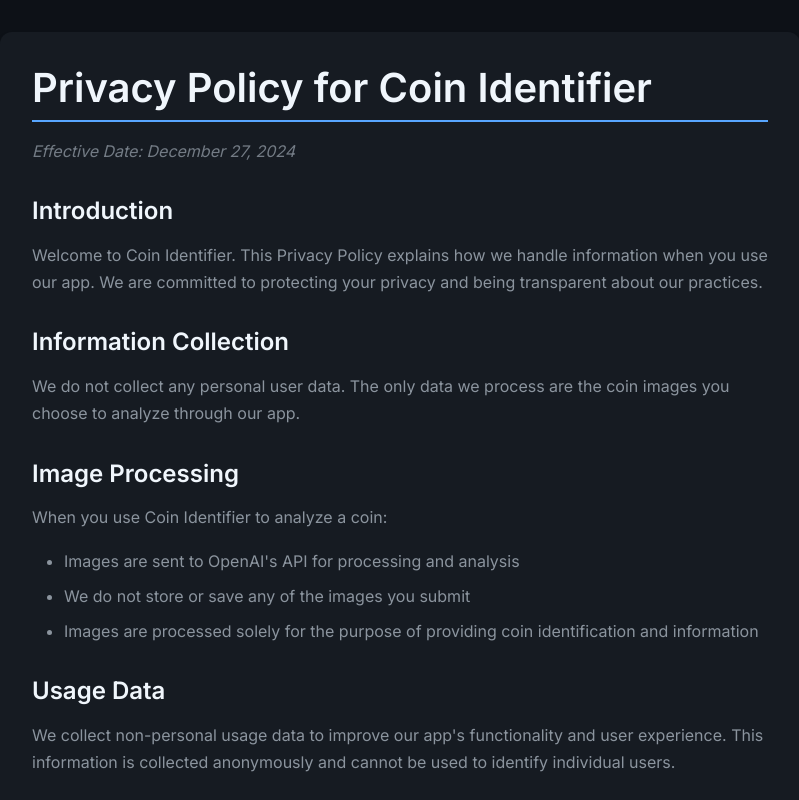
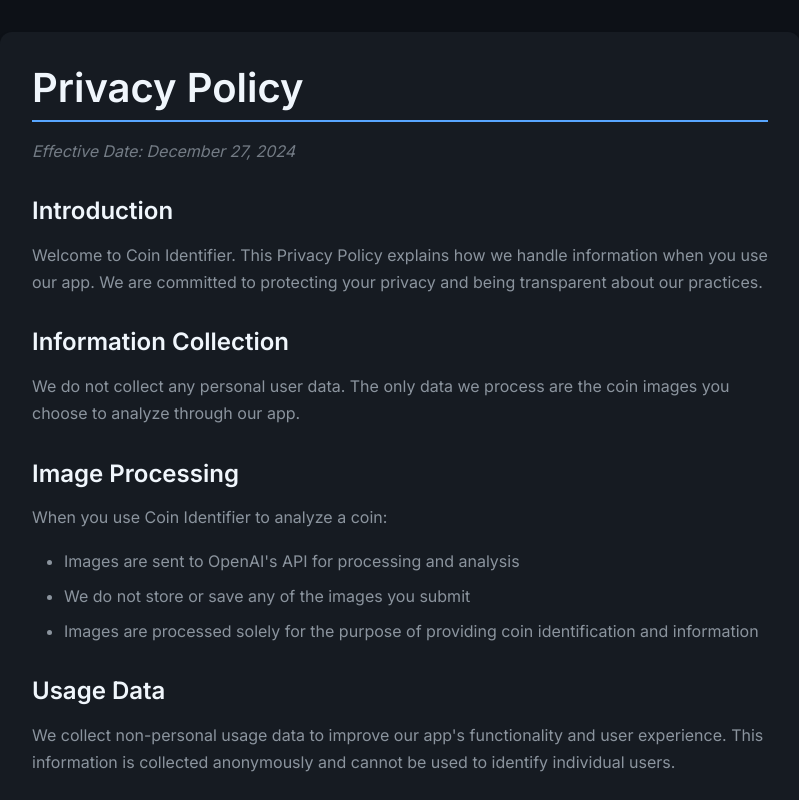
Before and after one commit to cem256/cem256.github.io, a plain HTML site: page policies/coin-identifier/privacy-policy.html in a window 1280 px wide. Shown: the top 800 px of the page, without its empty margins (240-1039 px from the left). Drawn offline with Linux system fonts and the light colour scheme.

Commit message:
refactor: simplify headings in privacy policy and terms of service

```diff
--- a/policies/coin-identifier/privacy-policy.html
+++ b/policies/coin-identifier/privacy-policy.html
@@ -10,7 +10,7 @@
 
 <body>
     <main class="policy-content">
-        <h1>Privacy Policy for Coin Identifier</h1>
+        <h1>Privacy Policy</h1>
         <p><em>Effective Date: December 27, 2024</em></p>
 
         <h2>Introduction</h2>
```
Also changed, not shown: policies/coin-identifier/terms-of-service.html (+1 -1 lines).
